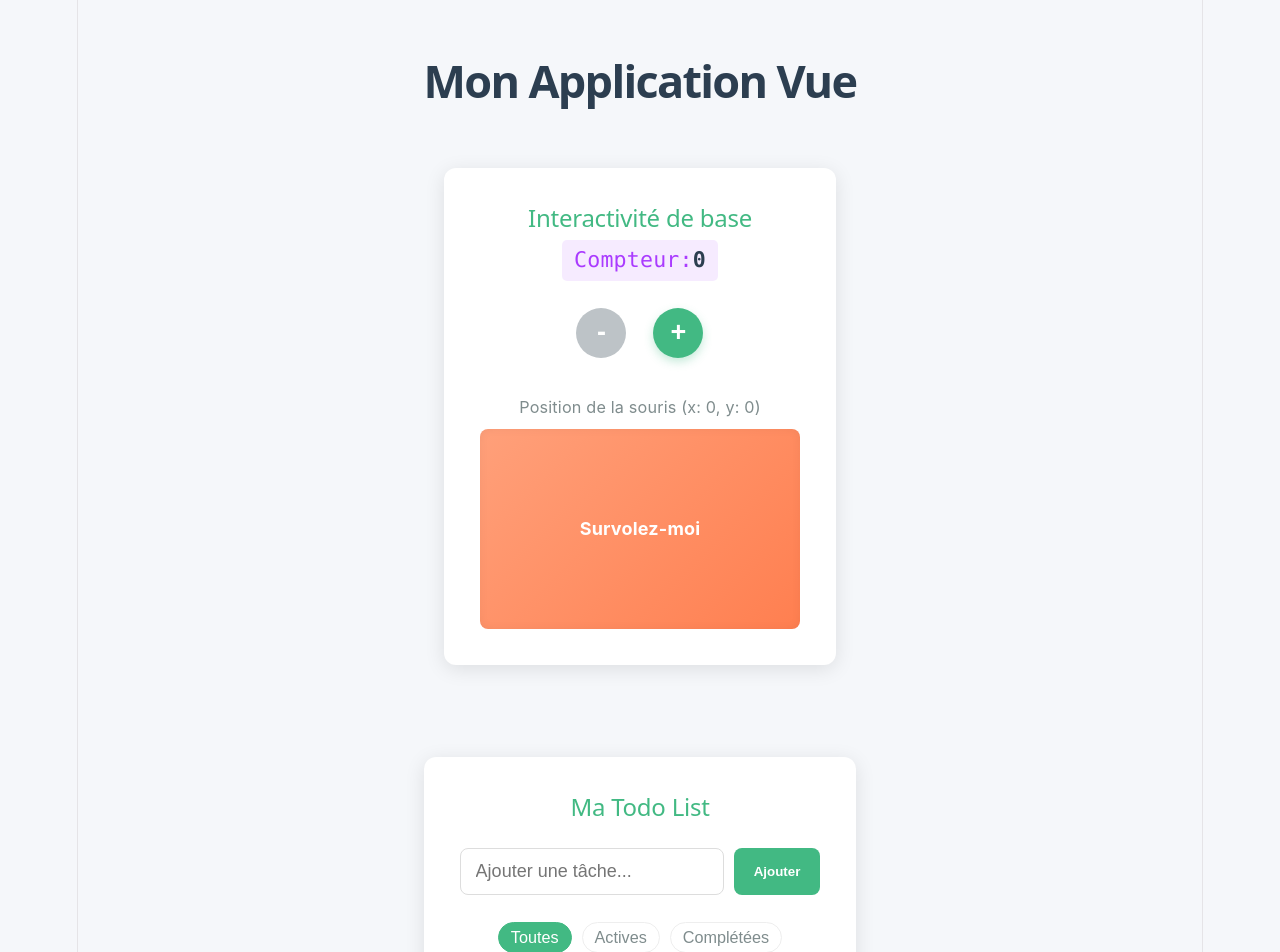
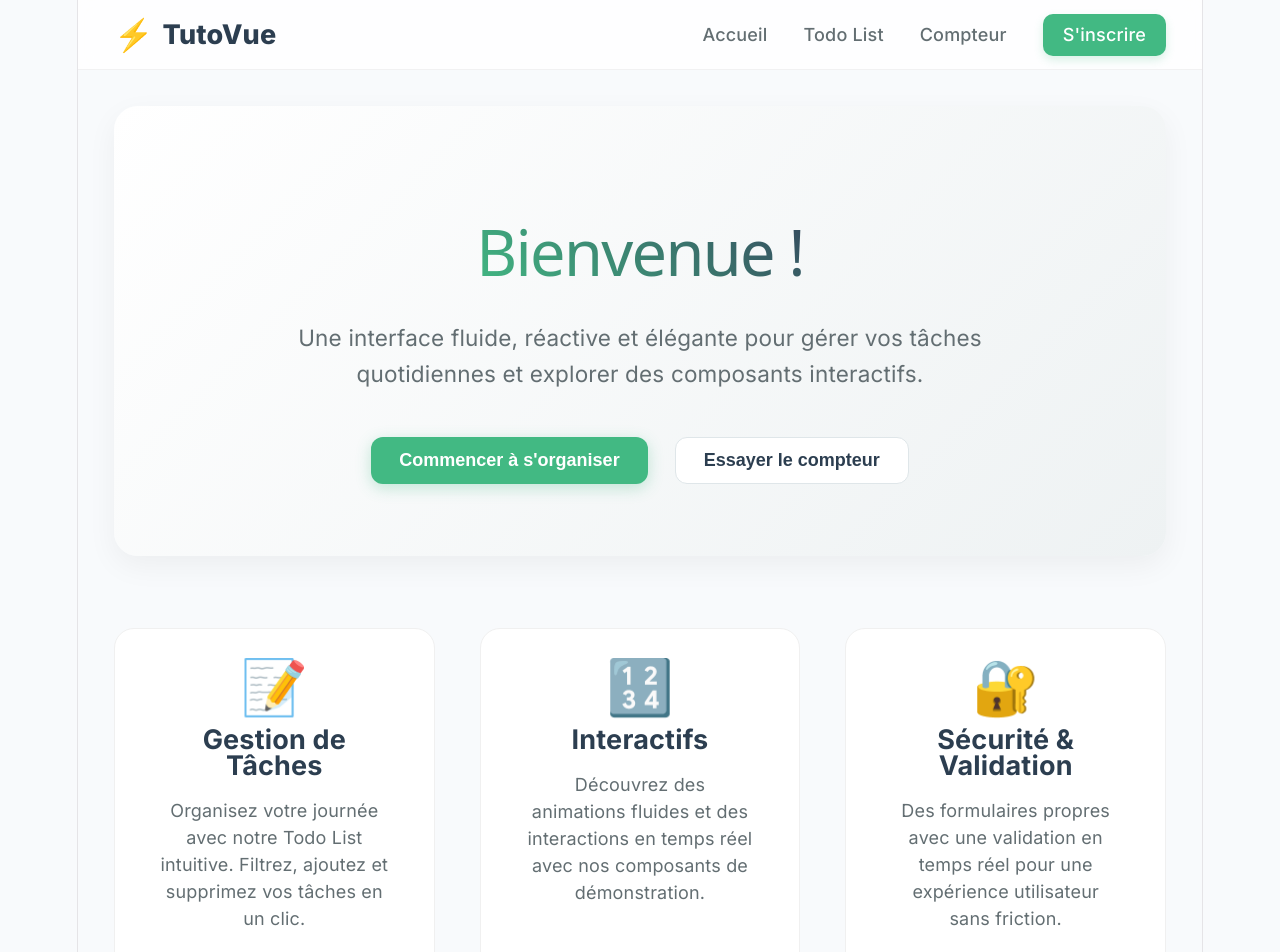
Before and after one commit to selkniezpandora/tuto-vue, a Vue app: page / in a window 1280 px wide. Shown: the top 952 px of the page. Built offline with nearby package versions, Linux system fonts and the light colour scheme.

Commit message:
feat: add routing with vue-router, create new views (HomeView, CounterView, TodoView, RegisterView), and integrate Navbar component with updated App layout

```diff
--- a/package.json
+++ b/package.json
@@ -9,7 +9,8 @@
     "preview": "vite preview"
   },
   "dependencies": {
-    "vue": "^3.5.32"
+    "vue": "^3.5.32",
+    "vue-router": "^4.6.4"
   },
   "devDependencies": {
     "@types/node": "^24.12.2",
--- a/src/App.vue
+++ b/src/App.vue
@@ -1,63 +1,56 @@
 <script setup lang="ts">
-import MyComponent from "./components/MyComponent.vue";
-import TodoList from "./components/TodoList.vue";
-import RegistrationForm from "./components/RegistrationForm.vue";
+import { RouterView } from 'vue-router';
+import Navbar from './components/Navbar.vue';
 </script>
 
 <template>
-  <div class="app-wrapper">
-    <header>
-      <h1>Mon Application Vue</h1>
-    </header>
-    <main>
-      <div class="components-grid">
-        <MyComponent />
-        <TodoList />
-        <RegistrationForm />
-      </div>
+  <div class="app-shell">
+    <Navbar />
+    <main class="main-content">
+      <RouterView />
     </main>
   </div>
 </template>
 
 <style>
+@import url('https://fonts.googleapis.com/css2?family=Inter:wght@400;500;600;700;800&display=swap');
+
+:root {
+  --primary-color: #42b983;
+  --secondary-color: #35495e;
+  --bg-color: #f8fafc;
+  --text-color: #2c3e50;
+  --font-family: 'Inter', system-ui, -apple-system, sans-serif;
+}
+
 body {
   margin: 0;
   padding: 0;
-  background-color: #f5f7fa;
-  min-height: 100vh;
+  background-color: var(--bg-color);
+  color: var(--text-color);
+  font-family: var(--font-family),serif;
+  -webkit-font-smoothing: antialiased;
+  -moz-osx-font-smoothing: grayscale;
 }
 
-.app-wrapper {
+.app-shell {
+  min-height: 100vh;
+  display: flex;
+  flex-direction: column;
+}
+
+.main-content {
+  flex: 1;
+  width: 100%;
   max-width: 1200px;
   margin: 0 auto;
-  padding: 2rem;
+  padding: 0 2rem 4rem;
+  box-sizing: border-box;
 }
 
-header {
-  text-align: center;
-  margin-bottom: 3rem;
-}
-
-header h1 {
-  color: #2c3e50;
-  font-size: 2.5rem;
-  font-weight: 700;
-}
-
-.components-grid {
-  display: flex;
-  flex-direction: column;
-  gap: 2rem;
-  align-items: center;
-}
-
-@media (min-width: 1024px) {
-  .components-grid {
-    display: grid;
-    grid-template-columns: repeat(auto-fit, minmax(350px, 1fr));
-    gap: 2rem;
-    align-items: start;
-    justify-content: center;
+@media (max-width: 640px) {
+  .main-content {
+    padding: 0 1rem 2rem;
   }
 }
 </style>
--- /dev/null
+++ b/src/components/Navbar.vue
@@ -0,0 +1,97 @@
+<script setup lang="ts">
+import { RouterLink } from 'vue-router';
+</script>
+
+<template>
+  <nav class="navbar">
+    <div class="nav-content">
+      <RouterLink to="/" class="nav-logo">
+        <span class="logo-icon">⚡</span>
+        <span class="logo-text">TutoVue</span>
+      </RouterLink>
+
+      <div class="nav-links">
+        <RouterLink to="/" class="nav-item" active-class="active">Accueil</RouterLink>
+        <RouterLink to="/todo" class="nav-item" active-class="active">Todo List</RouterLink>
+        <RouterLink to="/counter" class="nav-item" active-class="active">Compteur</RouterLink>
+        <RouterLink to="/register" class="nav-item nav-btn" active-class="active-btn">S'inscrire</RouterLink>
+      </div>
+    </div>
+  </nav>
+</template>
+
+<style scoped>
+.navbar {
+  background-color: rgba(255, 255, 255, 0.8);
+  backdrop-filter: blur(10px);
+  position: sticky;
+  top: 0;
+  z-index: 1000;
+  border-bottom: 1px solid rgba(0, 0, 0, 0.05);
+  padding: 0.75rem 0;
+  margin-bottom: 2rem;
+}
+
+.nav-content {
+  max-width: 1200px;
+  margin: 0 auto;
+  padding: 0 2rem;
+  display: flex;
+  justify-content: space-between;
+  align-items: center;
+}
+
+.nav-logo {
+  display: flex;
+  align-items: center;
+  gap: 0.5rem;
+  text-decoration: none;
+  font-weight: 800;
+  font-size: 1.5rem;
+  color: #2c3e50;
+}
+
+.logo-icon {
+  font-size: 1.75rem;
+}
+
+.nav-links {
+  display: flex;
+  align-items: center;
+  gap: 2rem;
+}
+
+.nav-item {
+  text-decoration: none;
+  color: #636e72;
+  font-weight: 500;
+  transition: all 0.3s ease;
+  font-size: 1rem;
+}
+
+.nav-item:hover {
+  color: #42b983;
+}
+
+.nav-btn {
+  background-color: #42b983;
+  color: white !important;
+  padding: 8px 20px;
+  border-radius: 10px;
+  box-shadow: 0 4px 10px rgba(66, 185, 131, 0.2);
+}
+
+.nav-btn:hover {
+  background-color: #3aa876;
+  transform: translateY(-1px);
+}
+
+@media (max-width: 640px) {
+  .nav-links {
+    gap: 1rem;
+  }
+  .nav-item:not(.nav-btn) {
+    display: none;
+  }
+}
+</style>
--- /dev/null
+++ b/src/router/index.ts
@@ -0,0 +1,36 @@
+import { createRouter, createWebHistory } from 'vue-router';
+import HomeView from '../views/HomeView.vue';
+import CounterView from '../views/CounterView.vue';
+import TodoView from '../views/TodoView.vue';
+import RegisterView from '../views/RegisterView.vue';
+
+const router = createRouter({
+  history: createWebHistory(import.meta.env.BASE_URL),
+  routes: [
+    {
+      path: '/',
+      name: 'home',
+      component: HomeView
+    },
+    {
+      path: '/counter',
+      name: 'counter',
+      component: CounterView
+    },
+    {
+      path: '/todo',
+      name: 'todo',
+      component: TodoView
+    },
+    {
+      path: '/register',
+      name: 'register',
+      component: RegisterView
+    }
+  ],
+  scrollBehavior() {
+    return { top: 0 };
+  }
+});
+
+export default router;
--- /dev/null
+++ b/src/views/CounterView.vue
@@ -0,0 +1,15 @@
+<script setup lang="ts">
+import MyComponent from '../components/MyComponent.vue';
+</script>
+
+<template>
+  <div class="view-container">
+    <MyComponent />
+  </div>
+</template>
+
+<style scoped>
+.view-container {
+  padding: 2rem 0;
+}
+</style>
--- /dev/null
+++ b/src/views/HomeView.vue
@@ -0,0 +1,179 @@
+<script setup lang="ts">
+import { useRouter } from 'vue-router';
+
+const router = useRouter();
+
+const navigateTo = (path: string) => {
+  router.push(path);
+};
+</script>
+
+<template>
+  <div class="home">
+    <section class="hero">
+      <div class="hero-content">
+        <h1>Bienvenue !</h1>
+        <p>Une interface fluide, réactive et élégante pour gérer vos tâches quotidiennes et explorer des composants interactifs.</p>
+        <div class="cta-buttons">
+          <button @click="navigateTo('/todo')" class="btn btn-primary">Commencer à s'organiser</button>
+          <button @click="navigateTo('/counter')" class="btn btn-secondary">Essayer le compteur</button>
+        </div>
+      </div>
+    </section>
+
+    <section class="features">
+      <div class="feature-card" @click="navigateTo('/todo')">
+        <div class="feature-icon">📝</div>
+        <h3>Gestion de Tâches</h3>
+        <p>Organisez votre journée avec notre Todo List intuitive. Filtrez, ajoutez et supprimez vos tâches en un clic.</p>
+      </div>
+
+      <div class="feature-card" @click="navigateTo('/counter')">
+        <div class="feature-icon">🔢</div>
+        <h3>Interactifs</h3>
+        <p>Découvrez des animations fluides et des interactions en temps réel avec nos composants de démonstration.</p>
+      </div>
+
+      <div class="feature-card" @click="navigateTo('/register')">
+        <div class="feature-icon">🔐</div>
+        <h3>Sécurité & Validation</h3>
+        <p>Des formulaires propres avec une validation en temps réel pour une expérience utilisateur sans friction.</p>
+      </div>
+    </section>
+
+    <footer class="home-footer">
+      <p>&copy; 2026 Tuto Vue Modern UI. Fait avec passion.</p>
+    </footer>
+  </div>
+</template>
+
+<style scoped>
+.home {
+  max-width: 1200px;
+  margin: 0 auto;
+}
+
+.hero {
+  padding: 4rem 2rem;
+  text-align: center;
+  background: linear-gradient(135deg, #ffffff 0%, #eef2f3 100%);
+  border-radius: 24px;
+  margin-bottom: 4rem;
+  box-shadow: 0 10px 30px rgba(0,0,0,0.05);
+}
+
+.hero-content h1 {
+  font-size: 3.5rem;
+  color: #2c3e50;
+  margin-bottom: 1.5rem;
+  padding: 0.2rem 0; /* Ajout d'un padding vertical pour éviter que le texte soit coupé */
+  line-height: 1.2;  /* Ajustement de la hauteur de ligne */
+  background: linear-gradient(45deg, #42b983, #35495e);
+  -webkit-background-clip: text;
+  -webkit-text-fill-color: transparent;
+  display: inline-block; /* Pour que le padding soit bien pris en compte et ne pas couper le dégradé */
+}
+
+.hero-content p {
+  font-size: 1.25rem;
+  color: #636e72;
+  max-width: 700px;
+  margin: 0 auto 2.5rem;
+  line-height: 1.6;
+}
+
+.cta-buttons {
+  display: flex;
+  gap: 1.5rem;
+  justify-content: center;
+}
+
+.btn {
+  padding: 12px 28px;
+  border-radius: 12px;
+  font-weight: 600;
+  font-size: 1rem;
+  cursor: pointer;
+  transition: all 0.3s ease;
+  border: none;
+}
+
+.btn-primary {
+  background-color: #42b983;
+  color: white;
+  box-shadow: 0 4px 15px rgba(66, 185, 131, 0.3);
+}
+
+.btn-primary:hover {
+  background-color: #3aa876;
+  transform: translateY(-2px);
+  box-shadow: 0 6px 20px rgba(66, 185, 131, 0.4);
+}
+
+.btn-secondary {
+  background-color: #ffffff;
+  color: #2c3e50;
+  border: 1px solid #dfe6e9;
+}
+
+.btn-secondary:hover {
+  background-color: #f8f9fa;
+  transform: translateY(-2px);
+  border-color: #b2bec3;
+}
+
+.features {
+  display: grid;
+  grid-template-columns: repeat(auto-fit, minmax(300px, 1fr));
+  gap: 2.5rem;
+  margin-bottom: 4rem;
+}
+
+.feature-card {
+  background: white;
+  padding: 2.5rem;
+  border-radius: 20px;
+  text-align: center;
+  transition: all 0.4s cubic-bezier(0.175, 0.885, 0.32, 1.275);
+  cursor: pointer;
+  border: 1px solid #f0f0f0;
+}
+
+.feature-card:hover {
+  transform: translateY(-10px);
+  box-shadow: 0 15px 35px rgba(0,0,0,0.08);
+  border-color: #42b983;
+}
+
+.feature-icon {
+  font-size: 3rem;
+  margin-bottom: 1.5rem;
+}
+
+.feature-card h3 {
+  color: #2c3e50;
+  font-size: 1.5rem;
+  margin-bottom: 1rem;
+}
+
+.feature-card p {
+  color: #636e72;
+  line-height: 1.5;
+}
+
+.home-footer {
+  text-align: center;
+  padding: 2rem;
+  color: #b2bec3;
+  font-size: 0.9rem;
+}
+
+@media (max-width: 768px) {
+  .hero-content h1 {
+    font-size: 2.5rem;
+  }
+  .cta-buttons {
+    flex-direction: column;
+  }
+}
+</style>
--- /dev/null
+++ b/src/views/RegisterView.vue
@@ -0,0 +1,15 @@
+<script setup lang="ts">
+import RegistrationForm from '../components/RegistrationForm.vue';
+</script>
+
+<template>
+  <div class="view-container">
+    <RegistrationForm />
+  </div>
+</template>
+
+<style scoped>
+.view-container {
+  padding: 2rem 0;
+}
+</style>
--- /dev/null
+++ b/src/views/TodoView.vue
@@ -0,0 +1,15 @@
+<script setup lang="ts">
+import TodoList from '../components/TodoList.vue';
+</script>
+
+<template>
+  <div class="view-container">
+    <TodoList />
+  </div>
+</template>
+
+<style scoped>
+.view-container {
+  padding: 2rem 0;
+}
+</style>
```
Also changed, not shown: src/main.ts (+6 -1 lines), 1 other file (tests, documents, lock files or other folders).
